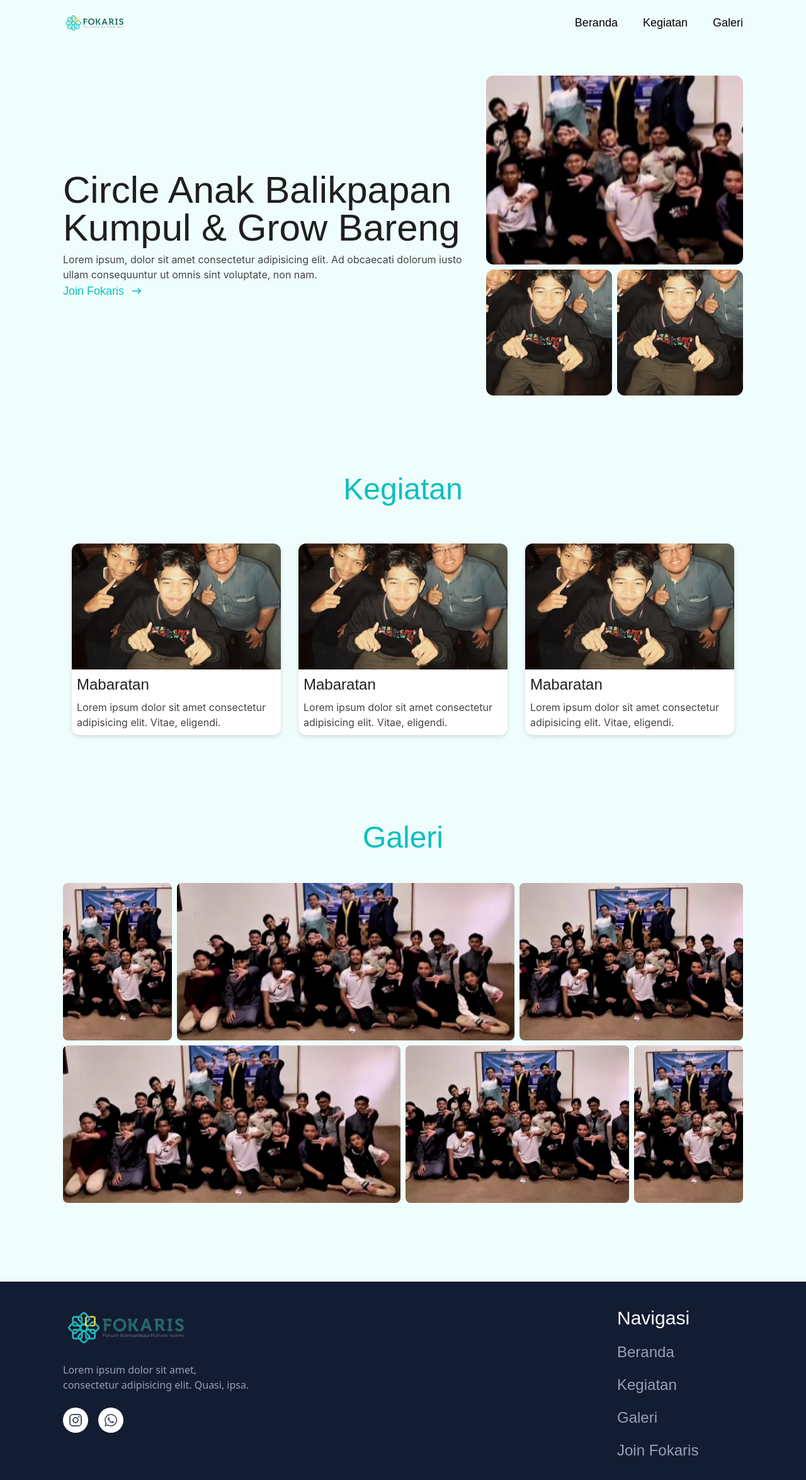
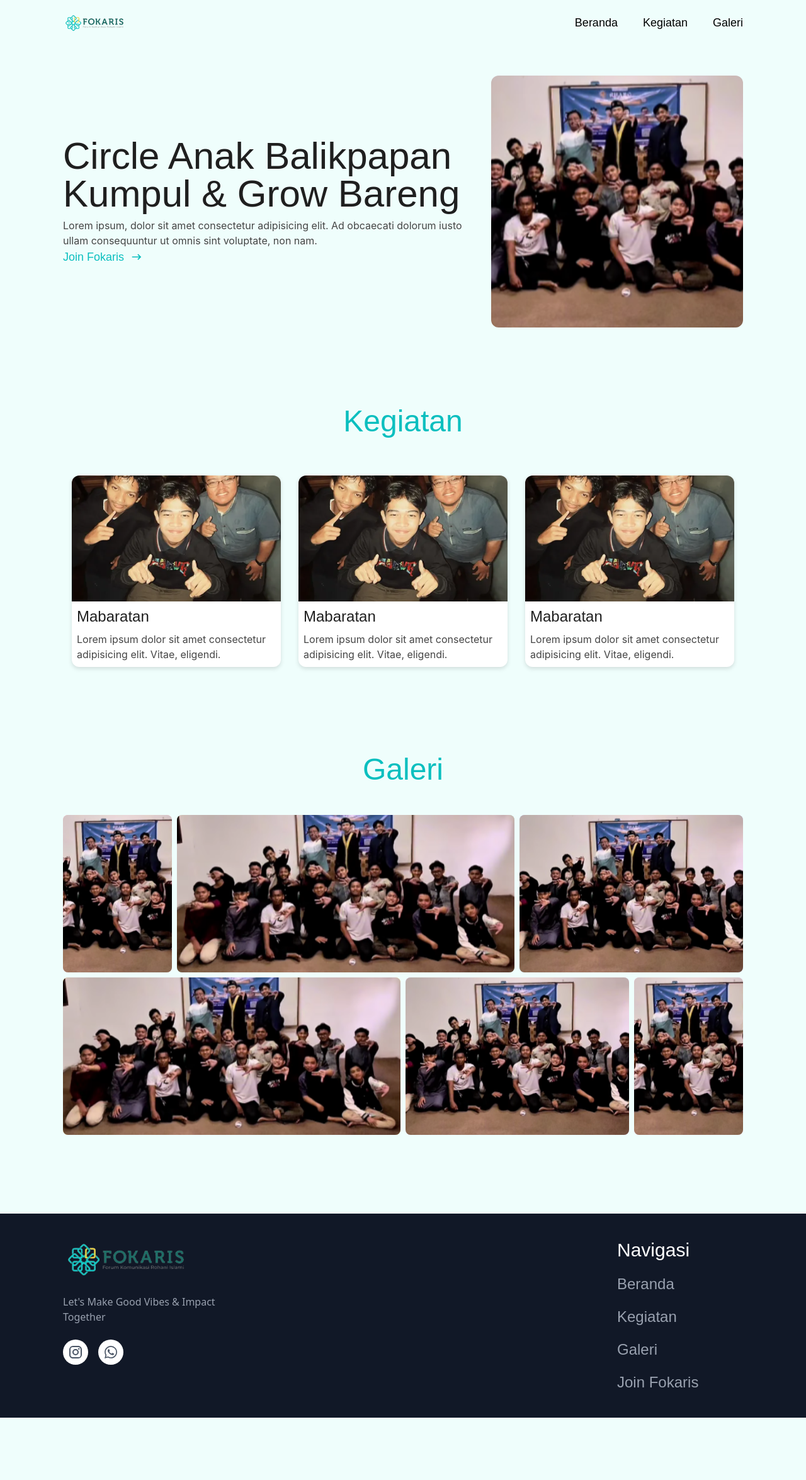
Before and after one commit to VandyRzky/apani, a website: page src/index.html in a window 1280 px wide. Shown: the whole page at 63% size. After the commit the page ends 2251 px from the top, so only its background shows below. Drawn offline with Linux system fonts and the light colour scheme.

Commit message:
style: mengubah tampilan pada hero section

```diff
--- a/src/index.html
+++ b/src/index.html
@@ -19,6 +19,8 @@
     </nav>
 
     <div class="w-full h-[120px]"></div>
+
+
     <!-- hero section -->
   <section class="lg:px-[75px] xl:px-[100px] flex items-center justify-between box-border animate-fade-up ">
     <div class="lg:max-w-md xl:max-w-2xl ">
@@ -43,11 +45,16 @@
             <svg xmlns="http://www.w3.org/2000/svg" width="20" height="20" viewBox="0 0 24 24"><path fill="currentColor" d="m15.038 6.343l-1.411 1.418l3.27 3.255l-13.605.013l.002 2l13.568-.013l-3.215 3.23l1.417 1.41l5.644-5.67z"/></svg>
         </button> -->
     </div>
-    <div class="hidden lg:grid grid-cols-2 gap-2 max-w-[408px]">
+
+    <div class="max-w-[400px] min-h-[400px] rounded-xl overflow-hidden">
+      <img class="w-[400px] h-[400px] object-cover" src="../res/contohGambar1.png" alt="">
+    </div>
+
+    <!-- <div class="hidden lg:grid grid-cols-2 gap-2 max-w-[408px]">
         <div class="col-span-2 w-full h-[300px] overflow-hidden flex justify-center items-center flex-col group rounded-xl"><img src="../res/contohGambar1.png" class="scale-200 object-contain group-hover:scale-100 transition-all duration-200" alt=""></div>
         <div class=" lg:w-[200px] lg:h-[200px] overflow-hidden flex justify-center items-center flex-col group rounded-xl"><img src="../res/contohGambar2.png" class="scale-200 object-contain group-hover:scale-100 transition-all duration-200" alt=""></div>
         <div class="lg:w-[200px] lg:h-[200px] overflow-hidden flex justify-center items-center flex-col group rounded-xl"><img src="../res/contohGambar2.png" class="scale-200 object-contain group-hover:scale-100 transition-all duration-200" alt=""></div>
-    </div>
+    </div> -->
   </section>
 
 
@@ -122,10 +129,10 @@ Lorem ipsum dolor sit amet consectetur adipisicing elit. Vitae, eligendi.
    </section>
 
 
-   <section class="lg:px-[75px] xl:px-[100px] lg:mt-[125px] lg:mb-[125px] flex flex-col items-center justify-between gap-12 animate-fade-up">
-    <h2 class="text-5xl font-poppins font-medium text-primary">Galeri</h2>
+   <section class="lg:px-[75px] xl:px-[100px] lg:mt-[125px] lg:mb-[125px] flex flex-col items-center justify-between gap-12">
+    <h2 class="text-5xl font-poppins font-medium text-primary animate-fade-up">Galeri</h2>
 
-    <div class="grid grid-cols-6 grid-rows-4 gap-2 w-full">
+    <div class="grid grid-cols-6 grid-rows-4 gap-2 w-full animate-fade-up">
       <div class="row-start-1 min-h-[200px] max-h-[250px] rounded-lg overflow-hidden row-end-3 col-start-1 col-end-2 bg-red-200"><img class="w-full h-full object-cover" src="../res/contohGambar1.png" alt=""></div>
       <div class="row-start-1 min-h-[200px] max-h-[250px] rounded-lg overflow-hidden row-end-3 col-start-2 col-end-5 bg-green-200"><img class="w-full h-full object-cover" src="../res/contohGambar1.png" alt=""></div>
       <div class="row-start-1 min-h-[200px] max-h-[250px] rounded-lg overflow-hidden row-end-3 col-start-5 col-end-7 bg-blue-200"><img class="w-full h-full object-cover" src="../res/contohGambar1.png" alt=""></div>
@@ -139,10 +146,10 @@ Lorem ipsum dolor sit amet consectetur adipisicing elit. Vitae, eligendi.
 
    <!-- Footer -->
 
-   <footer class="lg:px-[75px] xl:px-[100px] w-full box-border flex justify-between bg-[#121c32] text-white py-10 animate-fade-up">
+   <footer class="lg:px-[75px] xl:px-[100px] w-full box-border flex justify-between bg-[#111827] text-white py-10 animate-fade-up">
     <div class="flex flex-col gap-6 xl:max-w-[300px]">
       <img src="../res/Logo.png" class="w-[200px]" alt="">
-      <p class="text-gray-400">Lorem ipsum dolor sit amet, consectetur adipisicing elit. Quasi, ipsa.</p>
+      <p class="text-gray-400">Let's Make Good Vibes & Impact Together</p>
       <div class="flex gap-4">
         <a href="#">
           <div class="p-2 rounded-full w-fit bg-white">
@@ -169,28 +176,38 @@ Lorem ipsum dolor sit amet consectetur adipisicing elit. Vitae, eligendi.
 
    </footer>
 
-   <script>
+   <!-- <script>
+let lastScrollY = window.scrollY; // Posisi scroll sebelumnya
+
 const elements = document.querySelectorAll('.animate-fade-up');
 
 const observer = new IntersectionObserver((entries) => {
   entries.forEach(entry => {
+    const currentScrollY = window.scrollY;
+    const scrollDirection = currentScrollY > lastScrollY ? 'down' : 'up';
+
     if (entry.isIntersecting) {
-        // Jalankan ulang animasi
-        entry.target.style.animation = 'none'; // Reset animasi
+      if (scrollDirection === 'down') {
+        // Jalankan animasi hanya saat scroll ke bawah
+        entry.target.style.animation = 'none';
         entry.target.offsetHeight; // Trigger reflow
-        entry.target.style.animation = 'fade-up 1s ease-out forwards';
+        entry.target.style.animation = 'fade-up 1.5s ease-out forwards';
+      }
     } else {
-        // Set kembali ke keadaan semula agar bisa di-animate lagi
+      // Reset elemen ke keadaan awal
       entry.target.style.opacity = '0';
       entry.target.style.transform = 'translateY(50px)';
     }
+
+    lastScrollY = currentScrollY; // Simpan posisi scroll saat ini
   });
 }, {
   threshold: 0.1
 });
 
 elements.forEach(el => observer.observe(el));
-</script>
+
+</script> -->
 
 
 
```
Also changed, not shown: src/input.css (line endings or trailing spaces), src/output.css. Lines whose indentation alone changed are shown as unchanged.
